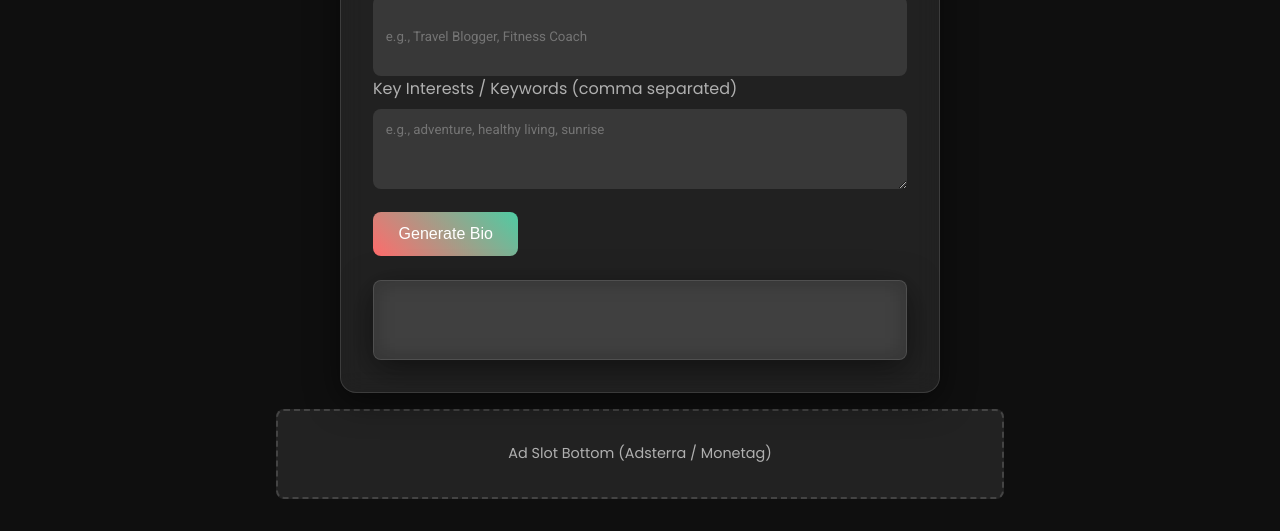
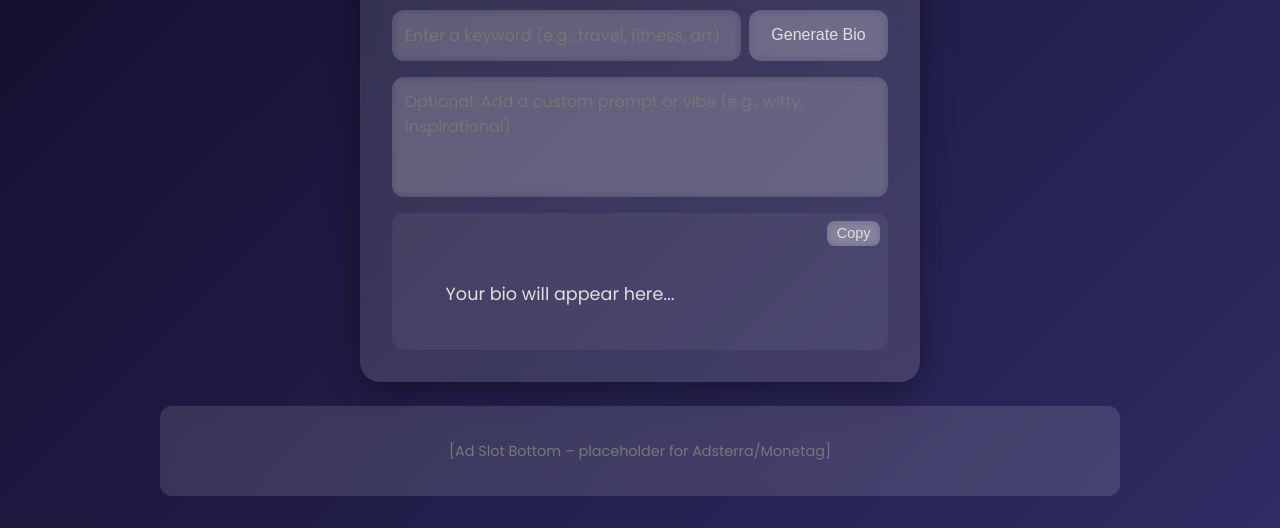
Before and after one commit to domainexpanders7-svg/social-bio-generator, a plain HTML site: page index.html in a window 1280 px wide. Shown: the part 288-819 px from the top of the page. Drawn offline with Linux system fonts and the light colour scheme.

Commit message:
Auto-commit: Integrated HTML5 code and ad containers

```diff
--- a/index.html
+++ b/index.html
@@ -4,210 +4,255 @@
 <meta charset="UTF-8">
 <title>Viral AI Instagram Bio Generator</title>
 <meta name="viewport" content="width=device-width, initial-scale=1.0">
-    <!-- Google Fonts -->
-    <link href="https://fonts.googleapis.com/css2?family=Poppins:wght@400;600&family=Roboto:wght@300;400&display=swap" rel="stylesheet">
+<link href="https://fonts.googleapis.com/css2?family=Poppins:wght@400;600&display=swap" rel="stylesheet">
 <style>
-        :root {
-            --bg-dark: #0f0f0f;
-            --glass-bg: rgba(255, 255, 255, 0.08);
-            --glass-border: rgba(255, 255, 255, 0.12);
-            --primary: #ff6b6b;
-            --accent: #4ecca3;
-            --text-light: #e0e0e0;
-            --text-muted: #b0b0b0;
-            --transition: 0.3s ease;
+    :root{
+        --primary:#0f0c29;
+        --secondary:#302b63;
+        --accent:#24243e;
+        --glass:#ffffff20;
+        --text:#e0e0e0;
+        --font:'Poppins',sans-serif;
     }
-
-        * {
-            box-sizing: border-box;
-            margin: 0;
-            padding: 0;
+    *{
+        box-sizing:border-box;
+        margin:0;
+        padding:0;
     }
-
-        body {
-            font-family: 'Poppins', sans-serif;
-            background: var(--bg-dark);
-            color: var(--text-light);
-            min-height: 100vh;
-            display: flex;
-            flex-direction: column;
-            align-items: center;
-            padding: 1rem;
+    body{
+        min-height:100vh;
+        font-family:var(--font);
+        background: linear-gradient(135deg, var(--primary), var(--secondary));
+        color:var(--text);
+        display:flex;
+        flex-direction:column;
+        align-items:center;
+        justify-content:flex-start;
+        padding:2rem 1rem;
+        gap:1.5rem;
     }
-
-        h1 {
-            font-weight: 600;
-            margin: 1rem 0;
-            text-align: center;
-            background: linear-gradient(45deg, var(--primary), var(--accent));
-            -webkit-background-clip: text;
-            -webkit-text-fill-color: transparent;
+    #ad-slot-top, #ad-slot-bottom{
+        width:100%;
+        max-width:960px;
+        height:90px;
+        background:var(--glass);
+        border-radius:12px;
+        backdrop-filter:blur(8px);
+        display:flex;
+        align-items:center;
+        justify-content:center;
+        color:#777;
+        font-size:0.9rem;
+        margin:0 auto;
     }
-
-        .glass {
-            background: var(--glass-bg);
-            border: 1px solid var(--glass-border);
-            border-radius: 1rem;
-            backdrop-filter: blur(12px);
-            -webkit-backdrop-filter: blur(12px);
-            padding: 2rem;
-            width: 100%;
-            max-width: 600px;
-            box-shadow: 0 8px 32px rgba(0,0,0,0.5);
-            transition: var(--transition);
+    .card{
+        background:var(--glass);
+        border-radius:20px;
+        padding:2rem;
+        max-width:560px;
+        width:100%;
+        backdrop-filter:blur(12px);
+        box-shadow:0 8px 32px 0 rgba(0,0,0,0.37);
+        display:flex;
+        flex-direction:column;
+        gap:1rem;
+        transition:transform .3s ease,box-shadow .3s ease;
     }
-
-        .glass:hover {
-            transform: translateY(-4px);
-            box-shadow: 0 12px 48px rgba(0,0,0,0.6);
+    .card:hover{
+        transform:translateY(-4px);
+        box-shadow:0 12px 48px 0 rgba(0,0,0,0.45);
     }
-
-        label {
-            display: block;
-            margin-bottom: 0.5rem;
-            font-weight: 500;
-            color: var(--text-muted);
+    h1{
+        font-size:2rem;
+        font-weight:600;
+        text-align:center;
+        margin-bottom:0.5rem;
     }
-
-        textarea, input[type="text"] {
-            width: 100%;
-            padding: 0.8rem;
-            border: none;
-            border-radius: 0.5rem;
-            background: rgba(255,255,255,0.1);
-            color: var(--text-light);
-            font-family: 'Roboto', sans-serif;
-            resize: vertical;
-            min-height: 80px;
-            transition: var(--transition);
+    textarea{
+        width:100%;
+        min-height:120px;
+        padding:0.8rem;
+        border:none;
+        border-radius:12px;
+        resize:none;
+        background:rgba(255,255,255,0.1);
+        color:var(--text);
+        font-family:inherit;
+        font-size:1rem;
+        backdrop-filter:blur(4px);
+        transition:background .3s;
     }
-
-        textarea:focus, input:focus {
-            outline: none;
-            background: rgba(255,255,255,0.15);
+    textarea:focus{
+        outline:none;
+        background:rgba(255,255,255,0.2);
     }
-
-        .btn {
-            display: inline-block;
-            margin-top: 1rem;
-            padding: 0.8rem 1.6rem;
-            background: linear-gradient(45deg, var(--primary), var(--accent));
-            color: #fff;
-            border: none;
-            border-radius: 0.5rem;
-            font-size: 1rem;
-            cursor: pointer;
-            transition: var(--transition);
+    .controls{
+        display:flex;
+        gap:0.5rem;
+        flex-wrap:wrap;
     }
-
-        .btn:hover {
-            opacity: 0.9;
-            transform: translateY(-2px);
+    input[type="text"]{
+        flex:1;
+        padding:0.8rem;
+        border:none;
+        border-radius:12px;
+        background:rgba(255,255,255,0.1);
+        color:var(--text);
+        font-family:inherit;
+        font-size:1rem;
+        backdrop-filter:blur(4px);
+        transition:background .3s;
     }
-
-        #output {
-            margin-top: 1.5rem;
-            background: rgba(255,255,255,0.07);
-            border-radius: 0.5rem;
-            padding: 1rem;
-            min-height: 80px;
-            font-family: 'Roboto', sans-serif;
-            line-height: 1.4;
-            white-space: pre-wrap;
+    input[type="text"]:focus{
+        outline:none;
+        background:rgba(255,255,255,0.2);
     }
-
-        /* Ad placeholders */
-        #ad-slot-top, #ad-slot-bottom {
-            width: 100%;
-            max-width: 728px;
-            height: 90px;
-            background: #222;
-            border: 2px dashed #444;
-            border-radius: 0.5rem;
-            margin: 1rem 0;
-            display: flex;
-            align-items: center;
-            justify-content: center;
-            color: var(--text-muted);
-            font-size: 0.9rem;
+    button{
+        padding:0.8rem 1.4rem;
+        border:none;
+        border-radius:12px;
+        background:rgba(255,255,255,0.15);
+        color:var(--text);
+        font-size:1rem;
+        cursor:pointer;
+        backdrop-filter:blur(4px);
+        transition:background .3s,transform .2s;
     }
-
-        @media (max-width: 600px) {
-            .glass {
-                padding: 1.5rem;
+    button:hover{
+        background:rgba(255,255,255,0.25);
+        transform:scale(1.03);
     }
-            #ad-slot-top, #ad-slot-bottom {
-                height: 60px;
+    .output{
+        position:relative;
+        padding:1rem;
+        background:rgba(255,255,255,0.05);
+        border-radius:12px;
+        min-height:80px;
+        line-height:1.5;
+        font-size:1.1rem;
+        white-space:pre-wrap;
+        word-break:break-word;
     }
+    .copy-btn{
+        position:absolute;
+        top:0.5rem;
+        right:0.5rem;
+        background:rgba(255,255,255,0.2);
+        border:none;
+        border-radius:8px;
+        padding:0.3rem 0.6rem;
+        font-size:0.9rem;
+        cursor:pointer;
+        transition:background .3s;
+    }
+    .copy-btn:hover{
+        background:rgba(255,255,255,0.35);
+    }
+    @media(max-width:480px){
+        h1{font-size:1.6rem;}
+        textarea{min-height:100px;}
     }
 </style>
 </head>
 <body>
 
-    <div id="ad-slot-top">Ad Slot Top (Adsterra / Monetag)</div>
+<div id="ad-slot-top">[Ad Slot Top – placeholder for Adsterra/Monetag]</div>
 
+<div class="card">
     <h1>Viral AI Instagram Bio Generator</h1>
+    <div class="controls">
+        <input type="text" id="keyword" placeholder="Enter a keyword (e.g., travel, fitness, art)">
+        <button id="generateBtn">Generate Bio</button>
+    </div>
+    <textarea id="customPrompt" placeholder="Optional: Add a custom prompt or vibe (e.g., witty, inspirational)"></textarea>
+    <div class="output" id="result">
+        <button class="copy-btn" id="copyBtn">Copy</button>
+        <span id="bioText">Your bio will appear here...</span>
+    </div>
+</div>
 
-    <section class="glass">
-        <label for="niche">Your Niche / Profession</label>
-        <input type="text" id="niche" placeholder="e.g., Travel Blogger, Fitness Coach">
-
-        <label for="keywords">Key Interests / Keywords (comma separated)</label>
-        <textarea id="keywords" placeholder="e.g., adventure, healthy living, sunrise"></textarea>
-
-        <button class="btn" id="generateBtn">Generate Bio</button>
-
-        <div id="output" class="glass"></div>
-    </section>
-
-    <div id="ad-slot-bottom">Ad Slot Bottom (Adsterra / Monetag)</div>
+<div id="ad-slot-bottom">[Ad Slot Bottom – placeholder for Adsterra/Monetag]</div>
 
 <script>
-        // Simple template based "AI"
-        const templates = [
-            "✨ {niche} ✨\n{keywords}\n📍 Based in {location}\n🔗 Link in bio!",
-            "🚀 {niche} on a mission to {goal}\n💡 {keywords}\n💬 DM for collaborations",
-            "🎯 {niche} | {keywords}\n🌍 Exploring the world one {keyword} at a time.\n🗓️ New posts every {frequency}",
-            "💥 {niche}\n🔥 {keywords}\n📸 Capturing moments that tell a story.\n👇 Check my latest work!",
-            "🧭 {niche} • {keywords}\n🤝 Partner with me: {email}\n🛒 Shop my picks below!"
-        ];
+    const phrases = {
+        generic: [
+            "Living my best life one post at a time.",
+            "Dreamer. Doer. 📸",
+            "Turning moments into memories.",
+            "Chasing sunsets and good vibes.",
+            "Just a soul with a camera."
+        ],
+        travel: [
+            "Wanderlust in my veins ✈️",
+            "Collecting stamps, not things.",
+            "Passport always ready.",
+            "Exploring the world, one city at a time."
+        ],
+        fitness: [
+            "Sweat. Smile. Repeat.",
+            "Stronger every rep.",
+            "Gym is my therapy.",
+            "Fueling the hustle."
+        ],
+        art: [
+            "Colors speak louder than words.",
+            "Creating my own reality.",
+            "Canvas is my playground.",
+            "Art is my language."
+        ],
+        fashion: [
+            "Style is a way to say who you are without speaking.",
+            "Turning sidewalks into runways.",
+            "Fashion is my cardio."
+        ]
+    };
 
-        const locations = ["New York", "Los Angeles", "London", "Paris", "Tokyo", "Sydney", "Berlin"];
-        const frequencies = ["day", "week", "month", "weekend"];
-        const emails = ["hello@example.com", "contact@mydomain.com", "info@mybrand.com"];
+    const generateBtn = document.getElementById('generateBtn');
+    const keywordInput = document.getElementById('keyword');
+    const customPrompt = document.getElementById('customPrompt');
+    const resultSpan = document.getElementById('bioText');
+    const copyBtn = document.getElementById('copyBtn');
 
-        function randomItem(arr) {
-            return arr[Math.floor(Math.random() * arr.length)];
+    function randomFrom(arr){
+        return arr[Math.floor(Math.random()*arr.length)];
     }
 
-        function generateBio() {
-            const niche = document.getElementById('niche').value.trim() || "Creator";
-            const rawKeywords = document.getElementById('keywords').value.trim();
-            const kwArray = rawKeywords ? rawKeywords.split(',').map(k => k.trim()).filter(k => k) : ["passion", "creativity"];
-            const keywords = kwArray.slice(0, 3).join(', ');
-            const keyword = kwArray[0] || "magic";
+    function generateBio(){
+        const keyword = keywordInput.value.trim().toLowerCase();
+        const extra = customPrompt.value.trim();
 
-            const template = randomItem(templates);
-            const bio = template
-                .replace(/{niche}/g, niche)
-                .replace(/{keywords}/g, keywords)
-                .replace(/{keyword}/g, keyword)
-                .replace(/{location}/g, randomItem(locations))
-                .replace(/{goal}/g, "inspire others")
-                .replace(/{frequency}/g, randomItem(frequencies))
-                .replace(/{email}/g, randomItem(emails));
+        let selectedPool = phrases.generic;
 
-            document.getElementById('output').textContent = bio;
+        // choose category if keyword matches a known key
+        for(const cat in phrases){
+            if(keyword && cat !== 'generic' && keyword.includes(cat)){
+                selectedPool = phrases[cat];
+                break;
+            }
         }
 
-        document.getElementById('generateBtn').addEventListener('click', generateBio);
+        let bio = randomFrom(selectedPool);
 
-        // Optional: generate on Enter key in textarea
-        document.getElementById('keywords').addEventListener('keydown', (e) => {
-            if (e.key === 'Enter' && !e.shiftKey) {
-                e.preventDefault();
-                generateBio();
+        // optionally prepend keyword or extra words
+        if(keyword && !bio.toLowerCase().includes(keyword)){
+            bio = `${keyword.charAt(0).toUpperCase()+keyword.slice(1)} enthusiast. ${bio}`;
         }
+        if(extra){
+            bio = `${extra}. ${bio}`;
+        }
+
+        resultSpan.textContent = bio;
+    }
+
+    generateBtn.addEventListener('click', generateBio);
+    keywordInput.addEventListener('keydown', e=>{if(e.key==='Enter') generateBio();});
+
+    copyBtn.addEventListener('click', ()=>{
+        const text = resultSpan.textContent;
+        navigator.clipboard.writeText(text).then(()=>{
+            copyBtn.textContent = 'Copied!';
+            setTimeout(()=>{copyBtn.textContent='Copy';},1500);
+        });
     });
 </script>
 </body>
```
Lines whose indentation alone changed are shown as unchanged.
